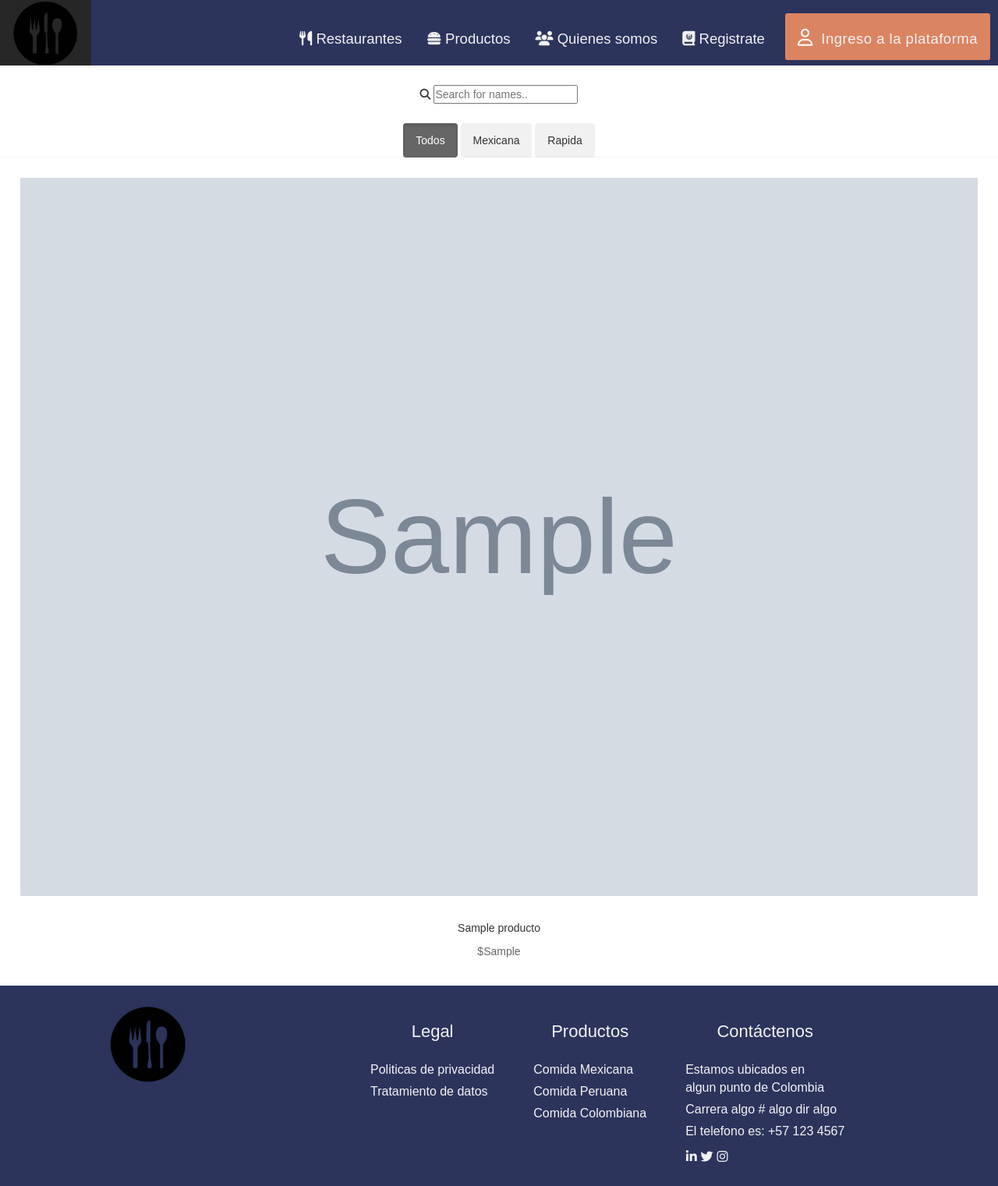
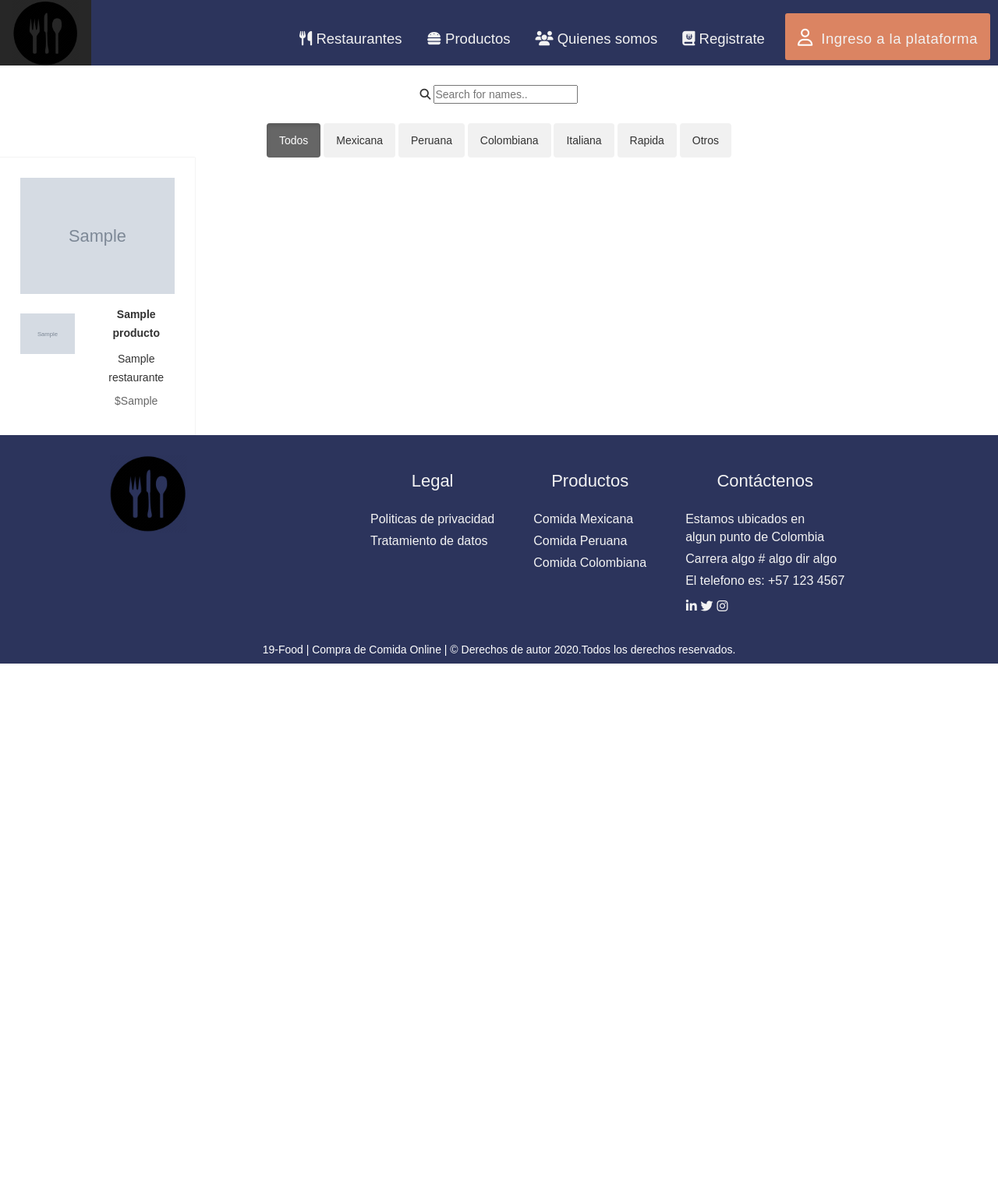
Before and after one commit to Snatiolam/19-Food, a Flask app: page /products in a window 1280 px wide. Shown: the top 1521 px of the page at 78% size. After the commit the page ends 851 px from the top, so only its background shows below. Run offline with Flask 2, Linux system fonts and the light colour scheme; tables that the repository leaves empty hold one stand-in row (values such as "Sample post"); grey boxes marked "Sample" are stand-in pictures; parts of the project's set-up code (start-up, migrations or seed data) failed here and were passed over; some libraries are stand-ins or nearby versions.

Commit message:
Vista de productos

```diff
--- a/app.py
+++ b/app.py
@@ -175,18 +175,16 @@ def productos():
 @app.route("/products", methods=['GET', 'POST'])
 def product():
     tipo = "all"
-
-
     productos = Productos.query.order_by(Productos.id).all()
     arr = []
     for pro in productos:
-        query = db.engine.execute(f'SELECT img_url,tipo FROM Restaurantes WHERE id = {pro.id_res}')
+        query = db.engine.execute(f'SELECT img_url,tipo,nombre FROM Restaurantes WHERE id = {pro.id_res}')
         for row in query:
             #{% for arr in arr%}
             #{% if arr[0] ==  pro.id %}
             #    arr[1] y arr[2]
             #{% endif %}
-            arr.append([pro.id,row[0],row[1]])
+            arr.append([row[0],row[1],row[2]])
 
 
     return render_template('productos.html', productos=productos, tipo=tipo, arr = arr)
--- a/insertarProductos.py
+++ b/insertarProductos.py
@@ -23,7 +23,7 @@ else:
 ##########
 restaurante = Restaurantes.query.filter_by(nombre="Sabor Peru").first()
 
-nombre_prod = "Maricos ricos"
+nombre_prod = "Mariscos ricos"
 new_prod = Productos(id_user=restaurante.id_user,id_res=restaurante.id, img_url="https://dam.cocinafacil.com.mx/wp-content/uploads/2014/03/Parrillada-de-mariscos.jpg", nombre=nombre_prod, precio=24, descripcion="")
 comp_prod = Productos.query.filter_by(nombre=nombre_prod).first()
 
--- a/templates/productos.html
+++ b/templates/productos.html
@@ -57,7 +57,7 @@
 
     .product-info {
 	margin-top: auto;
-	padding-top: 20px;
+	padding-top: 5px;
 	text-align: center;
     }
 
@@ -129,24 +129,34 @@
 <!-- Control buttons -->
 <div id="myBtnContainer" style="text-align: center;">
     <button class="btn" onclick="filterSelection('all')"> Todos</button>
-    <button class="btn" onclick="filterSelection('all')"> Mexicana</button>
-    <button class="btn" onclick="filterSelection('all')"> Rapida</button>
+    <button class="btn" onclick="filterSelection('MEX')"> Mexicana</button>
+    <button class="btn" onclick="filterSelection('PER')"> Peruana</button>
+    <button class="btn" onclick="filterSelection('COL')"> Colombiana</button>
+    <button class="btn" onclick="filterSelection('ITA')"> Italiana</button>
+    <button class="btn" onclick="filterSelection('RAP')"> Rapida</button>
+    <button class="btn" onclick="filterSelection('ALT')"> Otros</button>
 </div>
 
 <section id="searchSection" class="products">
     {% for producto in productos%}
-    <div class="product-card {{producto.tipo}}">
+    <div style="max-width:250px;" class="product-card {{ arr[producto.id - 1][1] }}">
 	<div class="product-image">
             <a href="/restaurante/producto/vista_compra/{{producto.id}}">
-		<img src="{{producto.img_url}}" alt="Product Image">
+		<img style="max-height:150px;" src="{{producto.img_url}}" alt="Product Image">
 	    </a>
 	</div>
+        <div>
+            <div style="width:50%;float:left;">
+            <img style="margin-top: auto; padding-top:25px;float:left;flex: 1 16%;flex-direction: column;max-width:70px;max-height:80px;" src="{{ arr[producto.id -1][0] }}" alt="Product Image">
+            </div>
 	<div>
-	    <div class="product-info">
-		<h5>{{ producto.nombre }}</h5>
-		<h6>${{ producto.precio }}</h6>
+	    <div style="float:right;width:50%;"class="product-info">
+                <h5><b>{{ producto.nombre }}</b></h5>
+		<h5>{{ arr[producto.id -1][2] }}</h5>
+		<h6 style="text-align:center;">${{ producto.precio }}</h6>
 	    </div>
 	</div>
+        </div>
     </div>
     {% endfor%}
     {%endif%}
```
Also changed, not shown: urrego.py (+16 -7 lines).
